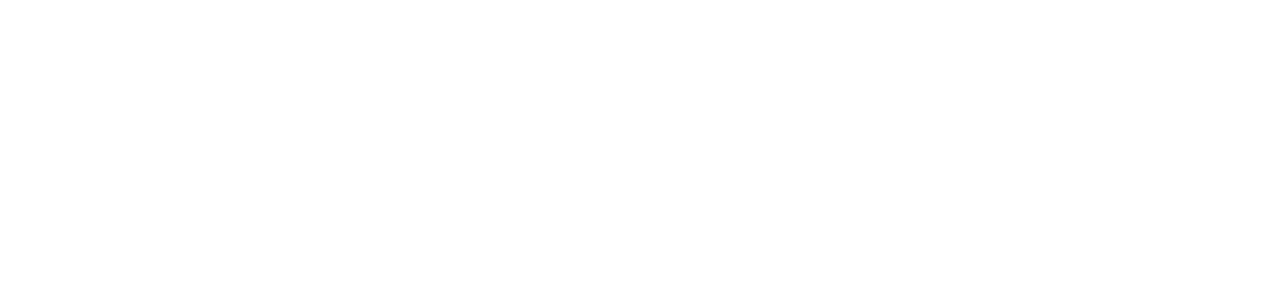
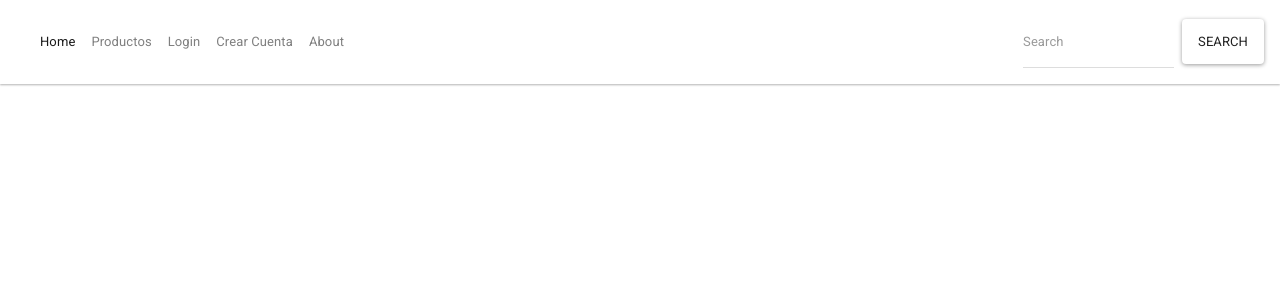
Before and after one commit to elielbarrios/AyD_Proyecto_G5, an Angular app in the folder FrontEnd/FreshtoGo/: page / in a window 1280 px wide. Shown: the top 300 px of the page. Built offline with nearby package versions, Linux system fonts and the light colour scheme.

Commit message:
Se agrego navbar a la interfaz

```diff
--- a/FrontEnd/FreshtoGo/package.json
+++ b/FrontEnd/FreshtoGo/package.json
@@ -19,6 +19,8 @@
     "@angular/platform-browser": "~10.0.11",
     "@angular/platform-browser-dynamic": "~10.0.11",
     "@angular/router": "~10.0.11",
+    "@types/jest": "^26.0.13",
+    "@types/mocha": "^8.0.3",
     "rxjs": "~6.5.5",
     "tslib": "^2.0.0",
     "zone.js": "~0.10.3"
--- a/FrontEnd/FreshtoGo/src/app/app.component.html
+++ b/FrontEnd/FreshtoGo/src/app/app.component.html
@@ -1,3 +1,5 @@
+
+<app-navigation></app-navigation>
 <div class="conteiner">
   <router-outlet></router-outlet>
 </div>
--- a/FrontEnd/FreshtoGo/src/app/app.module.ts
+++ b/FrontEnd/FreshtoGo/src/app/app.module.ts
@@ -8,12 +8,14 @@ import { AppRoutingModule } from './app-routing.module';
 import { AppComponent } from './app.component';
 import { CarritoComponent } from './componentes/carrito/carrito.component';
 import { ProductoComponent } from './componentes/producto/producto.component';
+import { NavigationComponent } from './componentes/navigation/navigation.component';
 
 @NgModule({
   declarations: [
     AppComponent,
     CarritoComponent,
-    ProductoComponent
+    ProductoComponent,
+    NavigationComponent
   ],
   imports: [
     BrowserModule,
--- /dev/null
+++ b/FrontEnd/FreshtoGo/src/app/componentes/navigation/navigation.component.html
@@ -0,0 +1,30 @@
+<nav class="navbar navbar-expand-lg navbar-light bg-light">
+    <a class="navbar-brand" href="#"></a>
+    <button class="navbar-toggler" type="button" data-toggle="collapse" data-target="#navbarColor03" aria-controls="navbarColor03" aria-expanded="false" aria-label="Toggle navigation">
+      <span class="navbar-toggler-icon"></span>
+    </button>
+
+    <div class="collapse navbar-collapse" id="navbarColor03">
+      <ul class="navbar-nav mr-auto">
+        <li class="nav-item active">
+          <a class="nav-link" href="">Home <span class="sr-only">(current)</span></a>
+        </li>
+        <li class="nav-item">
+          <a class="nav-link" routerLink="/catalogo" routerLinkActive="active">Productos</a>
+        </li>
+        <li class="nav-item">
+          <a class="nav-link" href="#">Login</a>
+        </li>
+        <li class="nav-item">
+          <a class="nav-link" href="#">Crear Cuenta</a>
+        </li>
+        <li class="nav-item">
+            <a class="nav-link" href="#">About</a>
+        </li>
+      </ul>
+      <form class="form-inline my-2 my-lg-0">
+        <input class="form-control mr-sm-2" type="text" placeholder="Search">
+        <button class="btn btn-secondary my-2 my-sm-0" type="submit">Search</button>
+      </form>
+    </div>
+  </nav>
--- /dev/null
+++ b/FrontEnd/FreshtoGo/src/app/componentes/navigation/navigation.component.ts
@@ -0,0 +1,17 @@
+import { Component, OnInit } from '@angular/core';
+import { Router } from '@angular/router';
+import { Location } from '@angular/common';
+
+@Component({
+  selector: 'app-navigation',
+  templateUrl: './navigation.component.html',
+  styleUrls: ['./navigation.component.css']
+})
+export class NavigationComponent implements OnInit {
+
+  constructor(private router: Router, private location:Location) { }
+
+  ngOnInit(): void {
+  }
+
+}
--- a/FrontEnd/FreshtoGo/src/index.html
+++ b/FrontEnd/FreshtoGo/src/index.html
@@ -7,7 +7,9 @@
   <meta name="viewport" content="width=device-width, initial-scale=1">
   <link rel="icon" type="image/x-icon" href="favicon.ico">
   <!-- Bootstrap -->
-  <link rel="stylesheet" href="https://stackpath.bootstrapcdn.com/bootstrap/4.5.2/css/bootstrap.min.css" integrity="sha384-JcKb8q3iqJ61gNV9KGb8thSsNjpSL0n8PARn9HuZOnIxN0hoP+VmmDGMN5t9UJ0Z" crossorigin="anonymous">
+  <!--<link rel="stylesheet" href="https://stackpath.bootstrapcdn.com/bootstrap/4.5.2/css/bootstrap.min.css" integrity="sha384-JcKb8q3iqJ61gNV9KGb8thSsNjpSL0n8PARn9HuZOnIxN0hoP+VmmDGMN5t9UJ0Z" crossorigin="anonymous">-->
+
+  <link rel="stylesheet" href="https://bootswatch.com/4/materia/bootstrap.min.css">
   <script src="https://code.jquery.com/jquery-3.5.1.slim.min.js" integrity="sha384-DfXdz2htPH0lsSSs5nCTpuj/zy4C+OGpamoFVy38MVBnE+IbbVYUew+OrCXaRkfj" crossorigin="anonymous"></script>
   <script src="https://cdn.jsdelivr.net/npm/popper.js@1.16.1/dist/umd/popper.min.js" integrity="sha384-9/reFTGAW83EW2RDu2S0VKaIzap3H66lZH81PoYlFhbGU+6BZp6G7niu735Sk7lN" crossorigin="anonymous"></script>
   <script src="https://stackpath.bootstrapcdn.com/bootstrap/4.5.2/js/bootstrap.min.js" integrity="sha384-B4gt1jrGC7Jh4AgTPSdUtOBvfO8shuf57BaghqFfPlYxofvL8/KUEfYiJOMMV+rV" crossorigin="anonymous"></script>
```
Also changed, not shown: FrontEnd/FreshtoGo/src/app/componentes/navigation/navigation.component.css (added), 2 other files (tests, documents, lock files or other folders).
